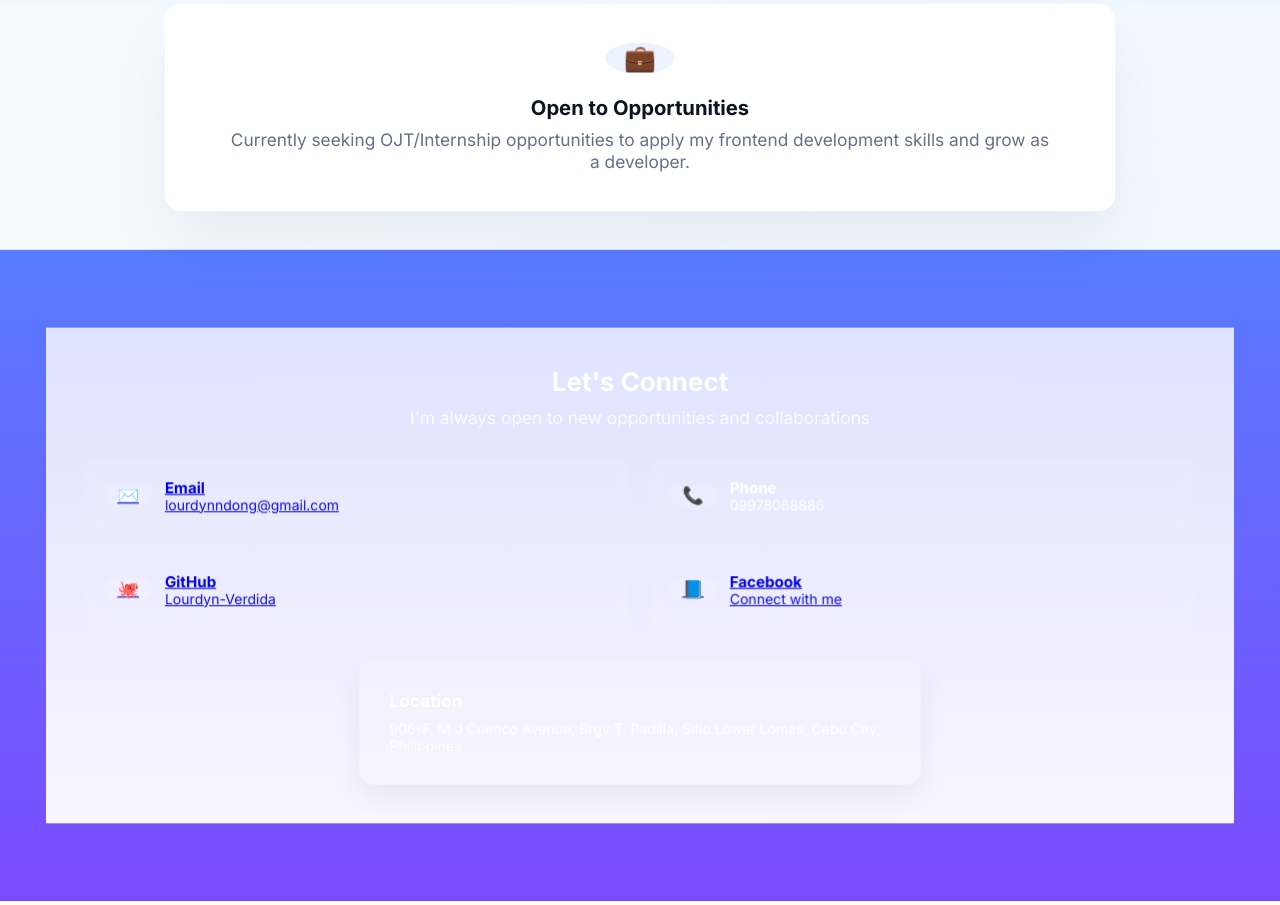
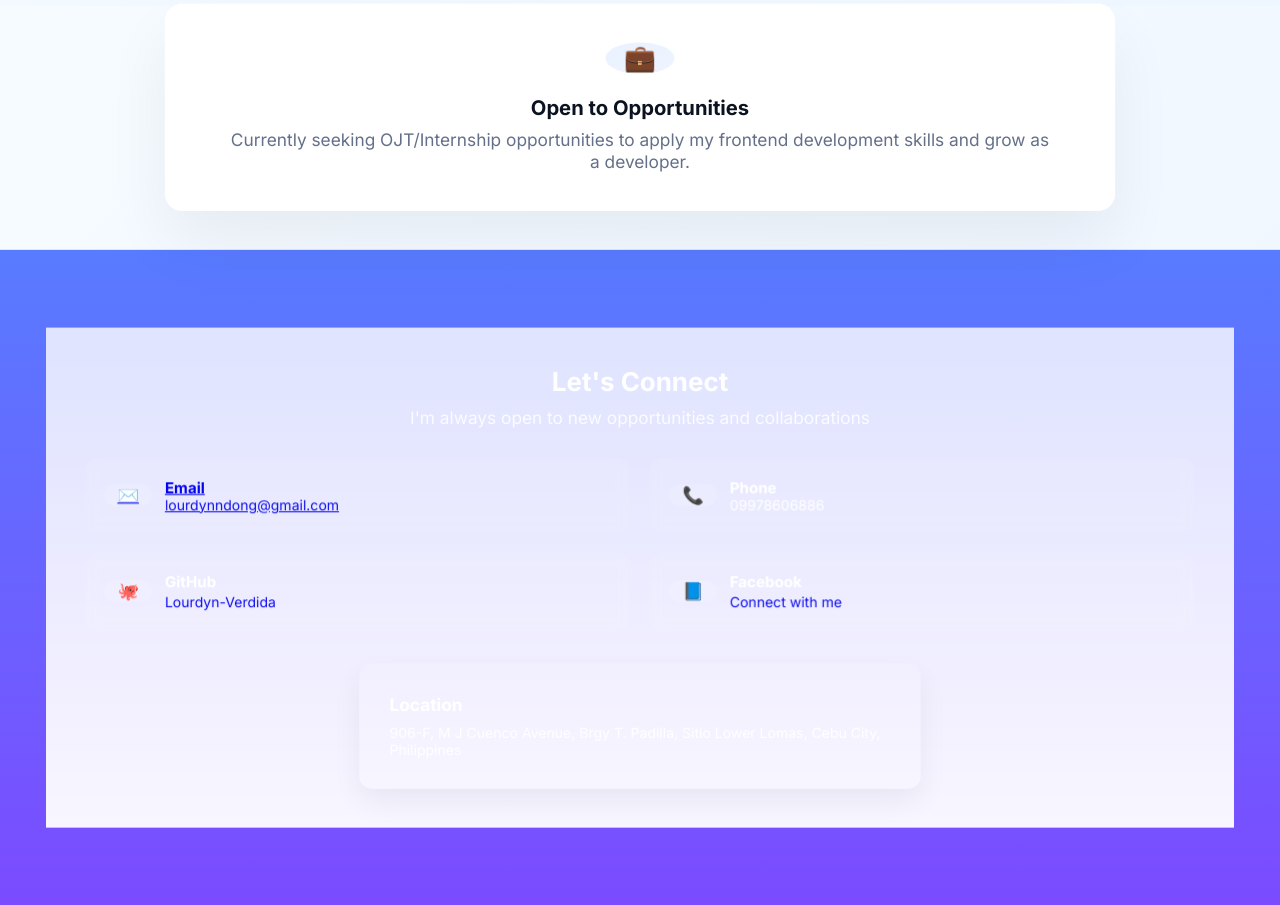
Before and after one commit to Lourdyn-Verdida/try, a plain HTML site: page index.html in a window 1280 px wide. Shown: the part 2394-3299 px from the top of the page. Drawn offline with Linux system fonts and the light colour scheme.

```diff
--- a/index.html
+++ b/index.html
@@ -335,26 +335,37 @@
             <div class="icon">📞</div>
             <div>
               <h4 style="margin:0">Phone</h4>
-              <div style="opacity:.95;font-size:13px">09978068886</div>
+              <div style="opacity:.95;font-size:13px">09978606886</div>
             </div>
           </div>
-
-          <a class="connect-card" href="https://github.com" role="listitem" target="_blank" rel="noreferrer">
+         <div class="connect-card" role="listitem">
           <div class="icon">🐙</div>
           <div>
             <h4 style="margin:0">GitHub</h4>
-              <div style="opacity:.95;font-size:13px">Lourdyn-Verdida</div>
+            <a
+              href="https://github.com"
+              target="_blank"
+              rel="noreferrer"
+              style="opacity:.95;font-size:13px; text-decoration:none;">
+              Lourdyn-Verdida
+            </a>
           </div>
-          </a>
-
-          <a class="connect-card" href="#" role="listitem">
+        </div>
+         <div class="connect-card" role="listitem">
           <div class="icon">📘</div>
           <div>
             <h4 style="margin:0">Facebook</h4>
-              <div style="opacity:.95;font-size:13px">Connect with me</div>
+
+            <a
+              href="https://www.facebook.com/po0tamo1"
+              target="_blank"
+              rel="noreferrer"
+              style="opacity:.95;font-size:13px; text-decoration:none;"
+            >
+              Connect with me
+            </a>
           </div>
-          </a>
-
+        </div>
           <div class="location-card" style="margin-top:12px">
             <div class="card" style="max-width:520px;border-radius:12px;background:rgba(255,255,255,0.08);color:#fff">
               <strong style="display:block;margin-bottom:8px">Location</strong>
```
Lines whose indentation alone changed are shown as unchanged.
